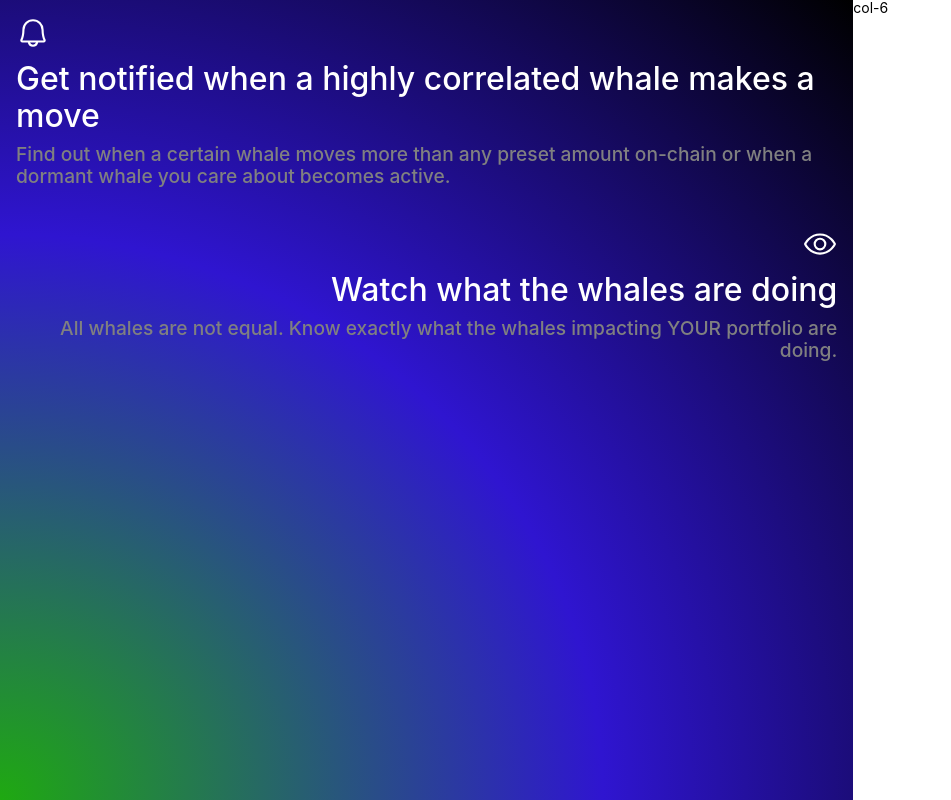
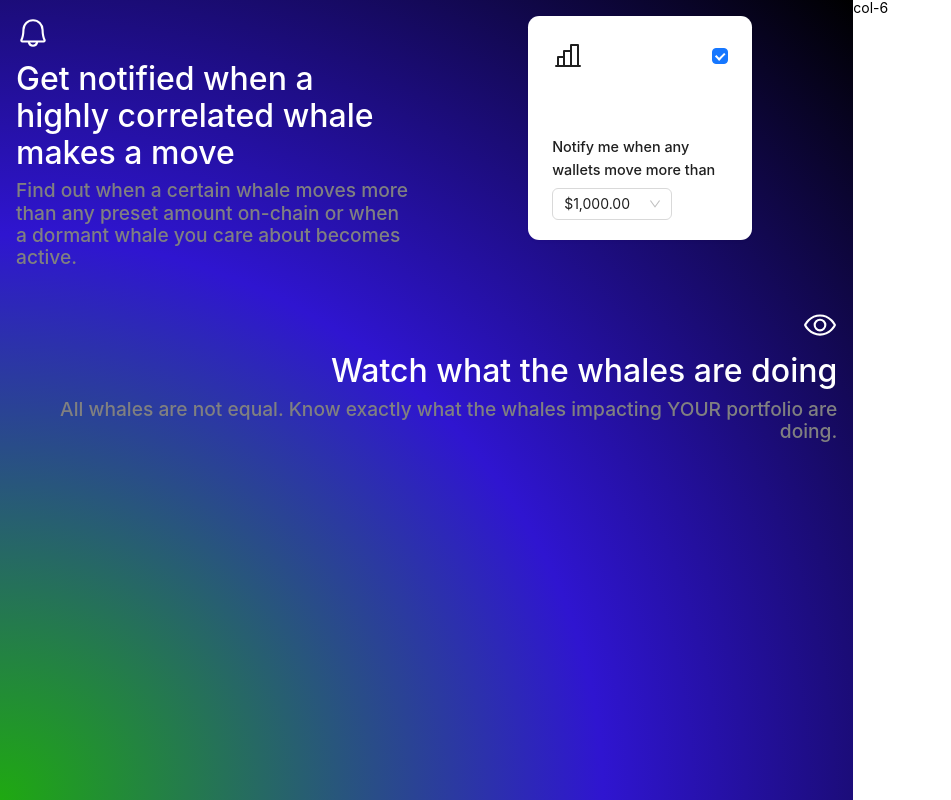
Before and after one commit to HimandriSharma/landing-animations, a React (Create React App) app: page / in a window 1280 px wide. Shown: the whole page, without its empty margins (0-951 px from the left). Built offline with nearby package versions, Linux system fonts and the light colour scheme.

Commit message:
cards and carousel completed

```diff
--- /dev/null
+++ b/src/components/cards/BellCard.tsx
@@ -0,0 +1,31 @@
+import { Bell } from "@phosphor-icons/react";
+import { Input } from "antd";
+import CardStructure from "./CardStructure";
+
+function BellCard() {
+	return (
+		<CardStructure
+			background="linear-gradient(#FFFFFF, #84A9FF)"
+			leftIcon={<Bell size={32} />}
+			rightIcon={
+				<div style={{ fontWeight: "bold", cursor: "pointer" }}>Save</div>
+			}
+			form={
+				<>
+					<div
+						style={{
+							fontWeight: "500",
+							fontSize: "1rem",
+							margin: "1rem 0",
+						}}
+					>
+						We’ll be sending notifications to you here
+					</div>
+					<Input />
+				</>
+			}
+		/>
+	);
+}
+
+export default BellCard;
--- /dev/null
+++ b/src/components/cards/CardStructure.tsx
@@ -0,0 +1,46 @@
+import { Card } from "antd";
+import React, { ReactNode } from "react";
+type PropType = {
+	background: string;
+	rightIcon: ReactNode;
+	leftIcon: ReactNode;
+	form: ReactNode;
+};
+function CardStructure({ background, rightIcon, leftIcon, form }: PropType) {
+	return (
+		<div
+			style={{
+				height: "100%",
+				width: "100%",
+				display: "flex",
+				alignItems: "center",
+				justifyContent: "center",
+				padding: "1rem",
+			}}
+		>
+			<Card
+				bordered={false}
+				style={{
+					borderRadius: "5%",
+					background: background,
+					width: "14rem",
+					height: "14rem",
+				}}
+			>
+				<div
+					style={{
+						width: "100%",
+						display: "flex",
+						justifyContent: "space-between",
+					}}
+				>
+					{leftIcon}
+					{rightIcon}
+				</div>
+				{form}
+			</Card>
+		</div>
+	);
+}
+
+export default CardStructure;
--- /dev/null
+++ b/src/components/cards/ChartCard.tsx
@@ -0,0 +1,32 @@
+import { Checkbox, Select } from "antd";
+import CardStructure from "./CardStructure";
+import { ChartBar } from "@phosphor-icons/react";
+
+const Option = Select.Option;
+function ChartCard() {
+	return (
+		<CardStructure
+			background="white"
+			leftIcon={<ChartBar size={32} />}
+			rightIcon={<Checkbox checked={true} />}
+			form={
+				<>
+					<div
+						style={{
+							fontWeight: "500",
+							fontSize: "0.9rem",
+							margin: "4rem 0 0.4rem 0",
+						}}
+					>
+						Notify me when any wallets move more than
+					</div>
+					<Select defaultValue="$1,000.00" style={{ width: 120 }}>
+						<Option value="$1,000.00">$1,000.00</Option>
+					</Select>
+				</>
+			}
+		/>
+	);
+}
+
+export default ChartCard;
--- /dev/null
+++ b/src/components/cards/TimeCard.tsx
@@ -0,0 +1,41 @@
+import { Clock } from "@phosphor-icons/react";
+import { Checkbox, Select } from "antd";
+import React from "react";
+import CardStructure from "./CardStructure";
+const Option = Select.Option;
+function TimeCard() {
+	return (
+		<CardStructure
+			background="white"
+			leftIcon={<Clock size={32} />}
+			rightIcon={<Checkbox checked={true} />}
+			form={
+				<>
+					<div
+						style={{
+							fontWeight: "500",
+							fontSize: "0.9rem",
+							margin: "3rem 0 0.2rem 0",
+						}}
+					>
+						Notify me when any wallet dormant for
+					</div>
+					<Select defaultValue="> 30 days" style={{ width: 120 }}>
+						<Option value="> 30 days">&gt; 30 days</Option>
+					</Select>
+					<div
+						style={{
+							fontWeight: "500",
+							fontSize: "0.9rem",
+							margin: "0.2rem 0 0.4rem 0",
+						}}
+					>
+						becomes active
+					</div>
+				</>
+			}
+		/>
+	);
+}
+
+export default TimeCard;
--- a/src/pages/LandingPage.tsx
+++ b/src/pages/LandingPage.tsx
@@ -1,7 +1,10 @@
-import { Col, Row } from "antd";
+import { Carousel, Col, Row } from "antd";
 import React from "react";
 import TextBox from "../components/TextBox";
 import { Bell, Eye } from "@phosphor-icons/react";
+import BellCard from "../components/cards/BellCard";
+import ChartCard from "../components/cards/ChartCard";
+import TimeCard from "../components/cards/TimeCard";
 
 function LandingPage() {
 	return (
@@ -16,6 +19,7 @@ function LandingPage() {
 				}}
 			>
 				<Row>
+					<Col xs={24} lg={12}>
 						<TextBox
 							icon={<Bell size={34} />}
 							heading="Get notified when a highly correlated whale makes a move"
@@ -23,6 +27,19 @@ function LandingPage() {
 							align="left"
 							color="white"
 						/>
+					</Col>
+					<Col xs={24} lg={12}>
+						<Carousel
+							autoplay
+							effect={"scrollx"}
+							dots={false}
+							style={{ width: "100%", height: "100%" }}
+						>
+							<BellCard />
+							<ChartCard />
+							<TimeCard />
+						</Carousel>
+					</Col>
 				</Row>
 				<Row>
 					<TextBox
```
Lines whose indentation alone changed are shown as unchanged.
